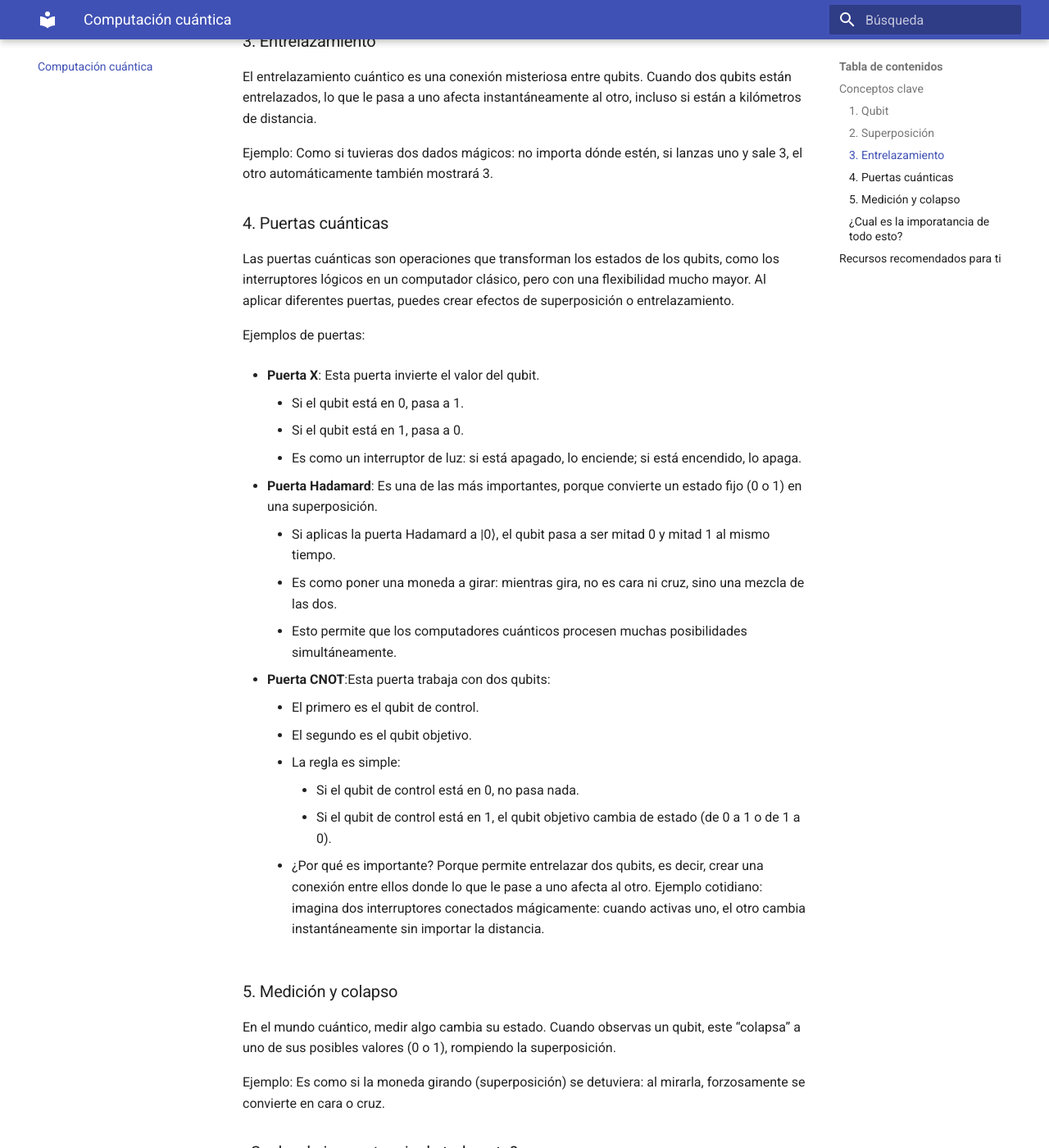
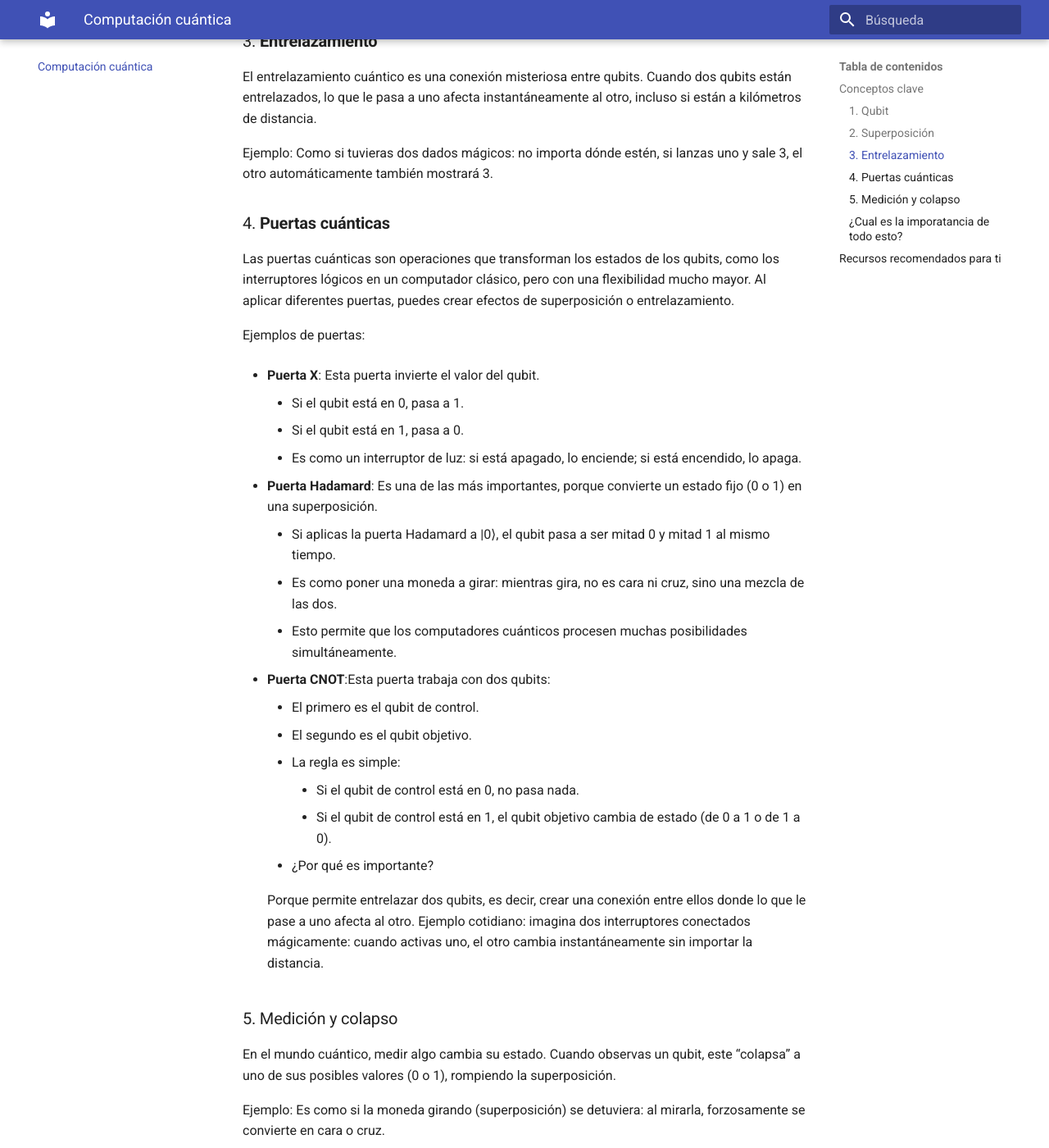
Before and after one commit to jameusk1028/Explorando-el-QML-desde-0, an MkDocs documentation site: the page built from docs/Fundamentos_de_computacion_cuantica.md, in a window 1280 px wide and 1400 px high, scrolled down 1168 px. Shown: the whole window at 82% size. Built offline with MkDocs 1.6.1 and Material for MkDocs 9.7.7, drawn with Linux system fonts in a browser that asks for light colours; some of the changed text lies outside the part shown.

Commit message:
Enhance formatting and emphasis in quantum computing concepts

```diff
--- a/docs/Fundamentos_de_computacion_cuantica.md
+++ b/docs/Fundamentos_de_computacion_cuantica.md
@@ -11,7 +11,7 @@
 
 ## Conceptos clave
 
-### 1. Qubit
+### 1. **Qubit**
 Un qubit es la unidad básica de información cuántica, equivalente al bit en la computación clásica.
 Pero con una gran diferencia:
 
@@ -21,7 +21,7 @@
 Ejemplo sencillo:
 Piensa en una moneda girando en el aire. Mientras está girando, no es cara ni cruz, sino una combinación de ambas. Solo cuando la detienes (la “mides”) se convierte en una de las dos.
 
-### 2. Superposición
+### 2. **Superposición**
 Es la capacidad de un qubit para estar en varios estados simultáneamente.
 Gracias a esto, un computador cuántico puede realizar muchos cálculos al mismo tiempo, lo que lo hace clave para tareas como simulaciones científicas o búsquedas complejas.
 
@@ -29,14 +29,14 @@
 Si quisieras encontrar la combinación correcta en una cerradura con 1000 opciones, un computador clásico probaría una por una.
 Un computador cuántico, en cambio, podría analizar todas las combinaciones al mismo tiempo.
 
-### 3. Entrelazamiento
+### 3. **Entrelazamiento**
 El entrelazamiento cuántico es una conexión misteriosa entre qubits.
 Cuando dos qubits están entrelazados, lo que le pasa a uno afecta instantáneamente al otro, incluso si están a kilómetros de distancia.
 
 Ejemplo:
 Como si tuvieras dos dados mágicos: no importa dónde estén, si lanzas uno y sale 3, el otro automáticamente también mostrará 3.
 
-### 4. Puertas cuánticas
+### 4. **Puertas cuánticas**
 Las puertas cuánticas son operaciones que transforman los estados de los qubits, como los interruptores lógicos en un computador clásico, pero con una flexibilidad mucho mayor.
 Al aplicar diferentes puertas, puedes crear efectos de superposición o entrelazamiento.
 
@@ -66,6 +66,7 @@
           - Si el qubit de control está en 1, el qubit objetivo cambia de estado (de 0 a 1 o de 1 a 0).
 
       - ¿Por qué es importante?
+
        Porque permite entrelazar dos qubits, es decir, crear una conexión entre ellos donde lo que le pase a uno afecta al otro.
        Ejemplo cotidiano: imagina dos interruptores conectados mágicamente: cuando activas uno, el otro cambia instantáneamente sin importar la distancia.
 
```
